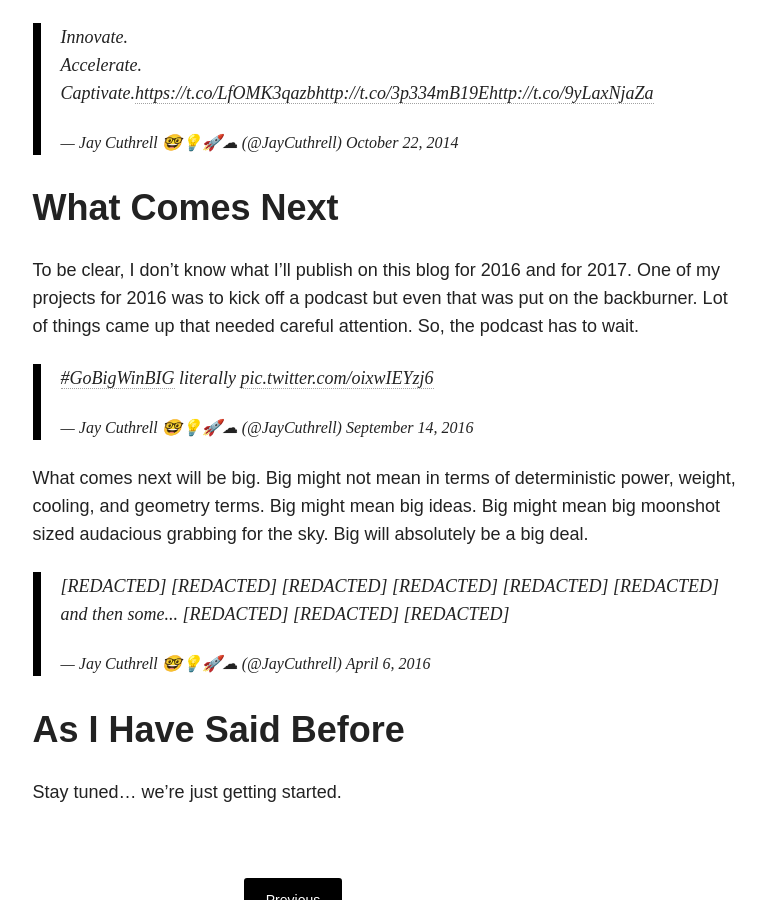
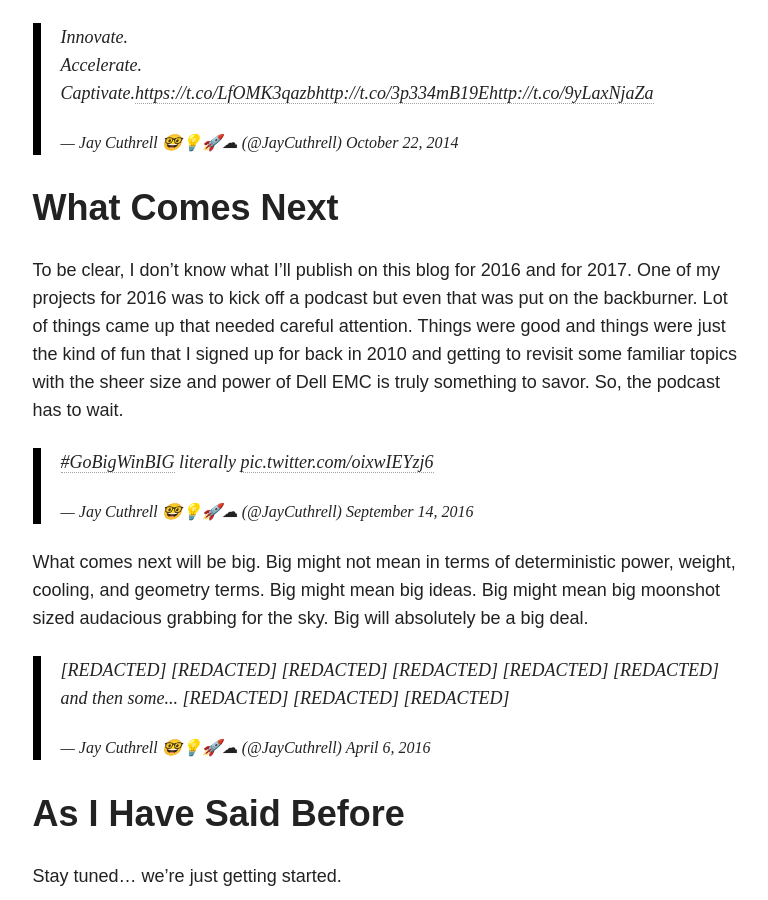
Before and after one commit to nsshommo/jaycuthrell.github.io, a Jekyll site: the page built from blog/_posts/2016-10-22-my-sixth-year-at-vce.md, in a window 1280 px wide and 900 px high, scrolled down 3836 px. Shown: the whole window, without its empty margins (347-1115 px from the left). Built offline with Jekyll 4.4.1, drawn with Linux system fonts in a browser that asks for light colours; nearby versions of some CDN libraries; comment, search, counter and statistics services are not loaded.

Commit message:
savor the flavor

```diff
--- a/blog/_posts/2016-10-22-my-sixth-year-at-vce.md
+++ b/blog/_posts/2016-10-22-my-sixth-year-at-vce.md
@@ -110,8 +110,10 @@ What Comes Next
 
 To be clear, I don't know what I'll publish on this blog for 2016 and for 2017.
 One of my projects for 2016 was to kick off a podcast but even that was put on
-the backburner. Lot of things came up that needed careful attention. So, the
-podcast has to wait.
+the backburner. Lot of things came up that needed careful attention. Things were
+good and things were just the kind of fun that I signed up for back in 2010 and
+getting to revisit some familiar topics with the sheer size and power of Dell
+EMC is truly something to savor. So, the podcast has to wait.
 
 <blockquote class="twitter-tweet" data-lang="en"><p lang="en" dir="ltr"><a
 href="https://twitter.com/hashtag/GoBigWinBIG?src=hash">#GoBigWinBIG</a>
```
